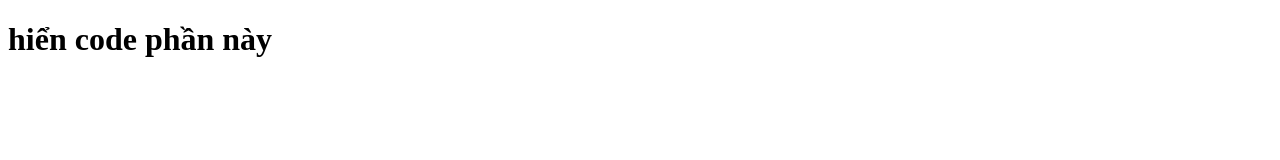
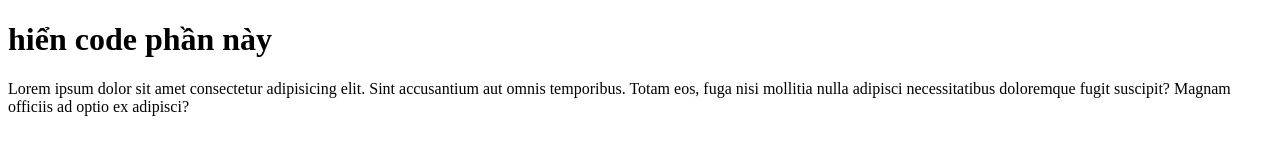
Before and after one commit to hieuvolaptrinh/team-5-, a plain HTML site: page index.html in a window 1280 px wide. Drawn offline with Linux system fonts and the light colour scheme.

Commit message:
HIỂN UP APP

```diff
--- /dev/null
+++ b/app.js
@@ -0,0 +1 @@
+console.log("hello world");
--- a/index.html
+++ b/index.html
@@ -7,5 +7,11 @@
   </head>
   <body>
     <h1>hiển code phần này</h1>
+    <p>
+      Lorem ipsum dolor sit amet consectetur adipisicing elit. Sint accusantium
+      aut omnis temporibus. Totam eos, fuga nisi mollitia nulla adipisci
+      necessitatibus doloremque fugit suscipit? Magnam officiis ad optio ex
+      adipisci?
+    </p>
   </body>
 </html>
--- /dev/null
+++ b/style.css
@@ -0,0 +1,3 @@
+body {
+  font: 100;
+}
```
